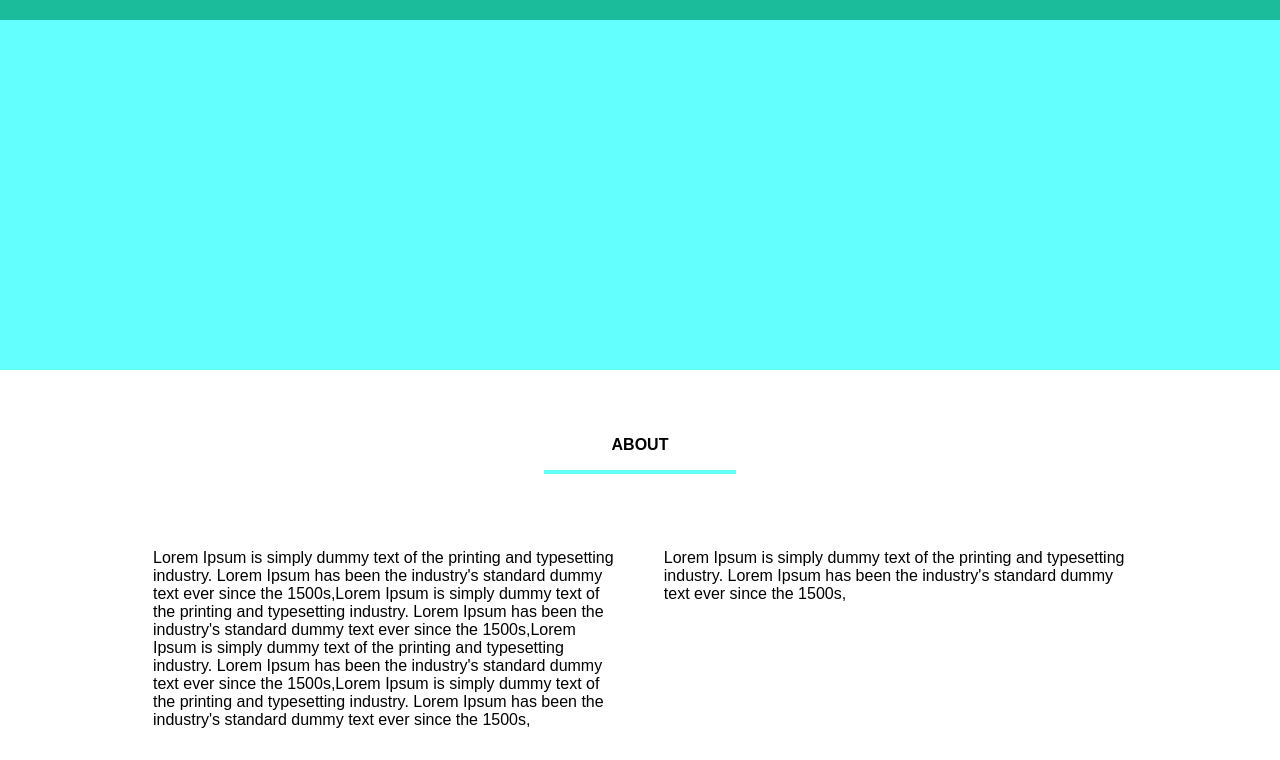
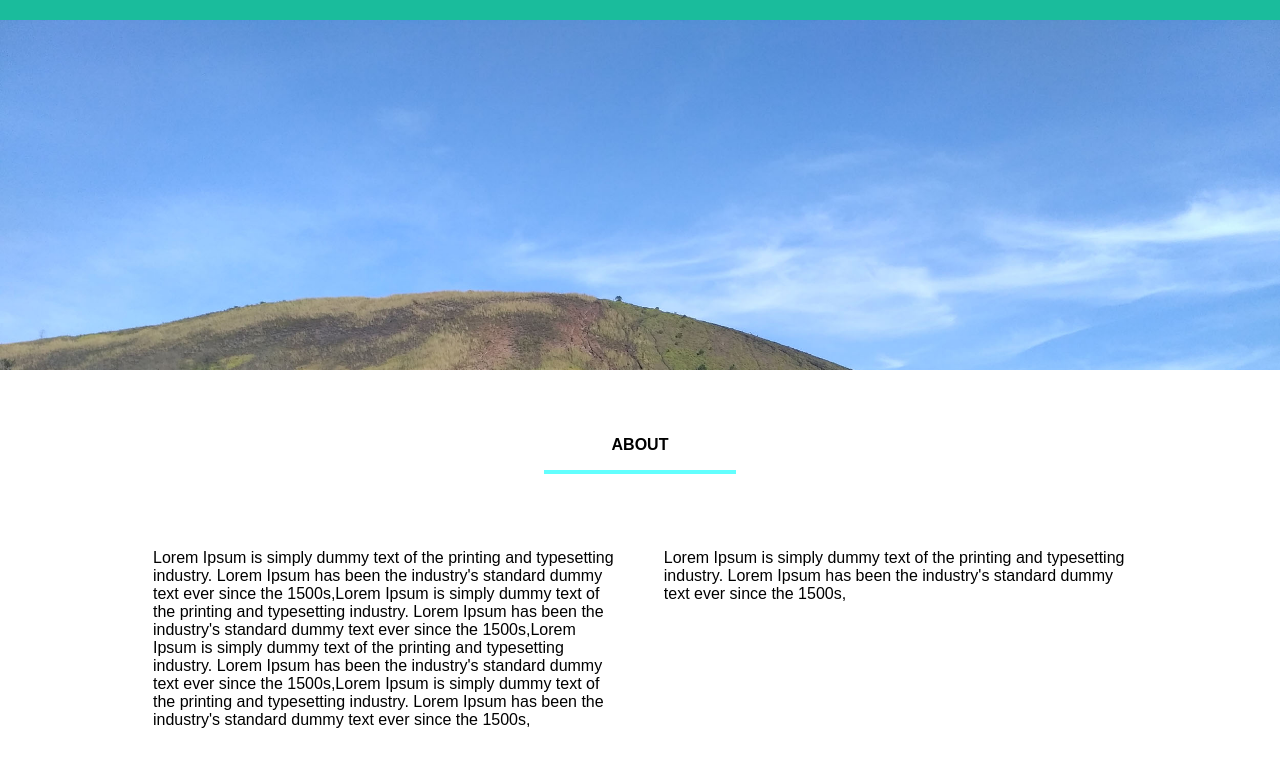
Before and after one commit to suryono9022/suryono9022.github.io, a plain HTML site: page index.html in a window 1280 px wide. Shown: the part 40-800 px from the top of the page. Drawn offline with Linux system fonts and the light colour scheme.

Commit message:
Update main.css

```diff
--- a/main.css
+++ b/main.css
@@ -35,7 +35,7 @@ header {
 }
 #banner {
 	background-color: #63fffe;
-	background-image: url("../img/gntr.jpg");
+	background-image: url("../gntr.jpg");
 	background-size: cover;
 	background-attachment: fixed;
 }
```
